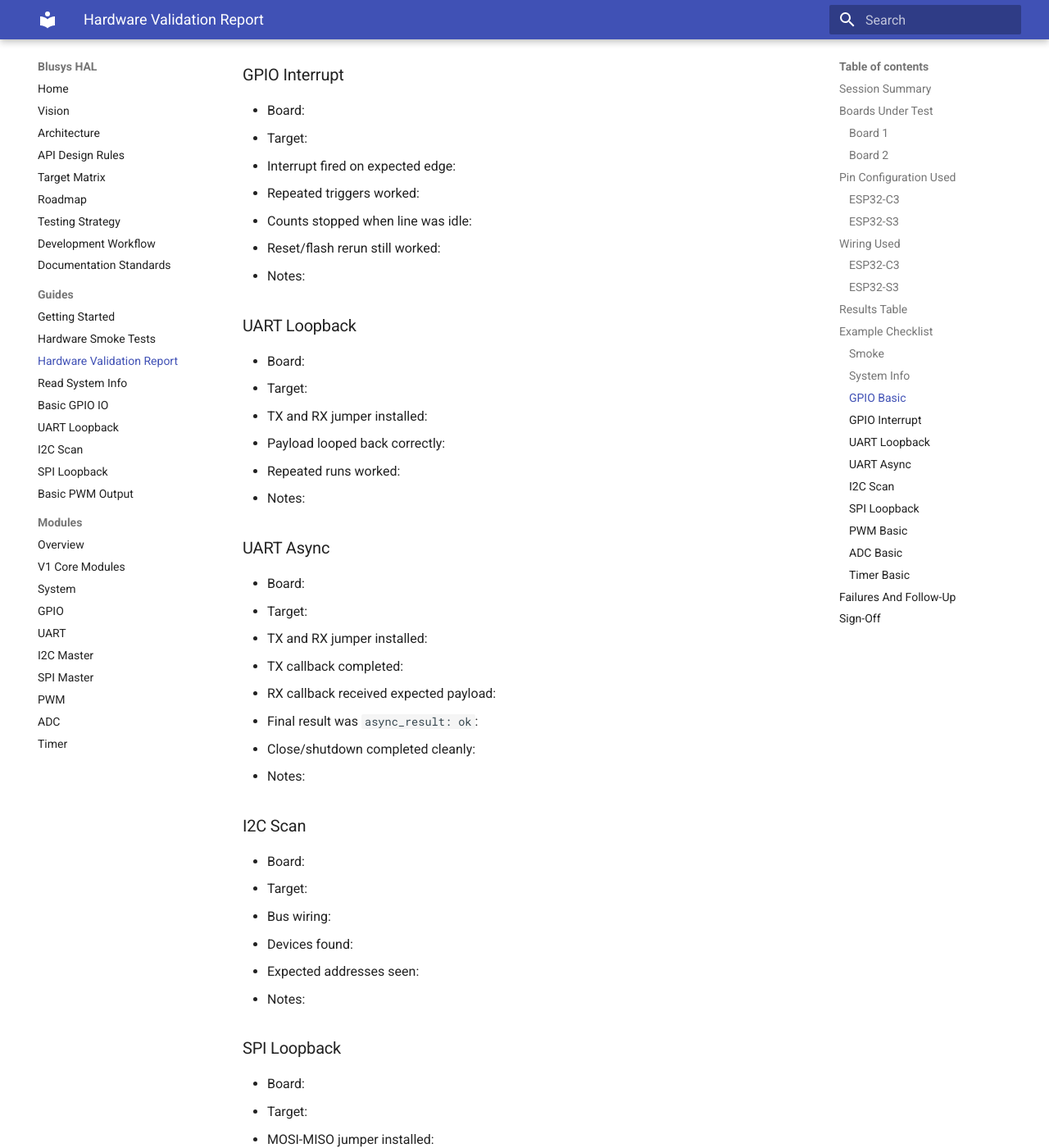
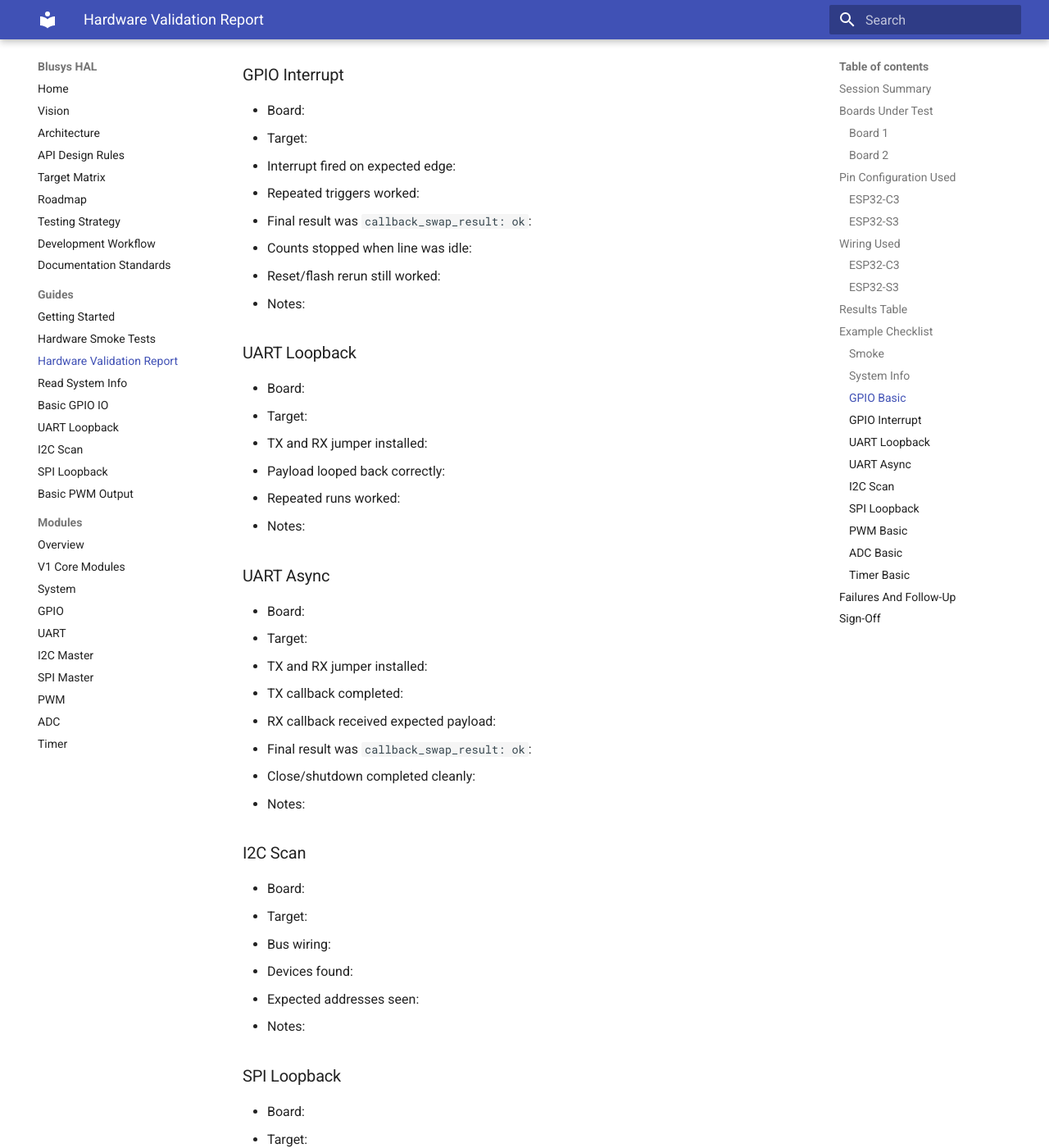
Before and after one commit to oguzkaganozt/blusys, an MkDocs documentation site: the page built from docs/guides/hardware-validation-report-template.md, in a window 1280 px wide and 1400 px high, scrolled down 3981 px. Shown: the whole window at 82% size. Built offline with MkDocs 1.6.1 and Material for MkDocs 9.7.7, drawn with Linux system fonts in a browser that asks for light colours; some of the changed text lies outside the part shown.

Commit message:
Clarify async callback swap expectations in docs

```diff
--- a/docs/guides/hardware-validation-report-template.md
+++ b/docs/guides/hardware-validation-report-template.md
@@ -133,6 +133,7 @@ Record the observed behavior for each example.
 - Target:
 - Interrupt fired on expected edge:
 - Repeated triggers worked:
+- Final result was `callback_swap_result: ok`:
 - Counts stopped when line was idle:
 - Reset/flash rerun still worked:
 - Notes:
@@ -153,7 +154,7 @@ Record the observed behavior for each example.
 - TX and RX jumper installed:
 - TX callback completed:
 - RX callback received expected payload:
-- Final result was `async_result: ok`:
+- Final result was `callback_swap_result: ok`:
 - Close/shutdown completed cleanly:
 - Notes:
 
@@ -197,6 +198,7 @@ Record the observed behavior for each example.
 - Target:
 - Tick count incremented at expected rate:
 - Timer stopped at expected count:
+- Final result was `callback_swap_result: ok`:
 - No extra ticks after stop:
 - Notes:
 
```
Also changed, not shown: docs/guides/hardware-smoke-tests.md (+3 -1 lines), docs/modules/uart.md (+2 -0 lines).
